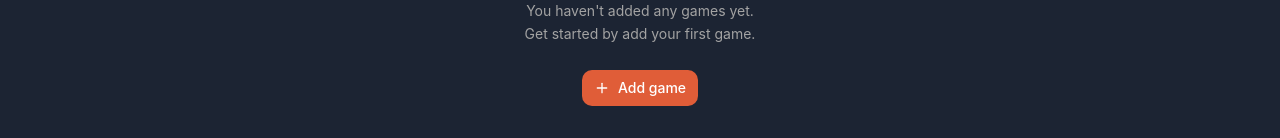
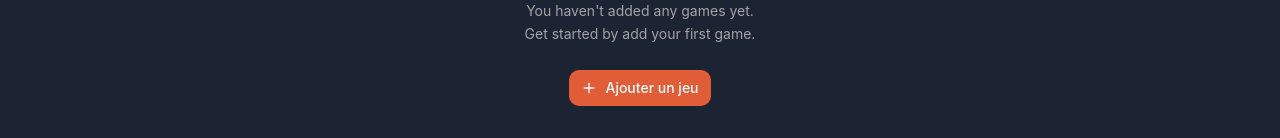
Before and after one commit to TeamCDA/Playrecap, a React (Vite) app: page /home in a window 1280 px wide. Shown: the part 804-942 px from the top of the page. Built offline with nearby package versions, Linux system fonts and the light colour scheme; no server answers.

Commit message:
add dialog add game in empty component

```diff
--- a/src/components/EmptyGamesList.tsx
+++ b/src/components/EmptyGamesList.tsx
@@ -1,4 +1,4 @@
-import { ArrowUpRightIcon, Gamepad2, Plus } from "lucide-react";
+import { ArrowUpRightIcon, Gamepad2 } from "lucide-react";
 import { Button } from "@/components/ui/button";
 import {
   Empty,
@@ -8,6 +8,7 @@ import {
   EmptyMedia,
   EmptyTitle,
 } from "@/components/ui/empty";
+import AddGameDialog from "./dialogs/AddGameDialog";
 
 const EmptyGamesList = () => {
   return (
@@ -24,7 +25,7 @@ const EmptyGamesList = () => {
       </EmptyHeader>
       <EmptyContent>
         <div className="flex gap-2">
-          <Button><Plus /> Add game</Button>
+          <AddGameDialog isEditMode={false} />
         </div>
       </EmptyContent>
       <Button
```
